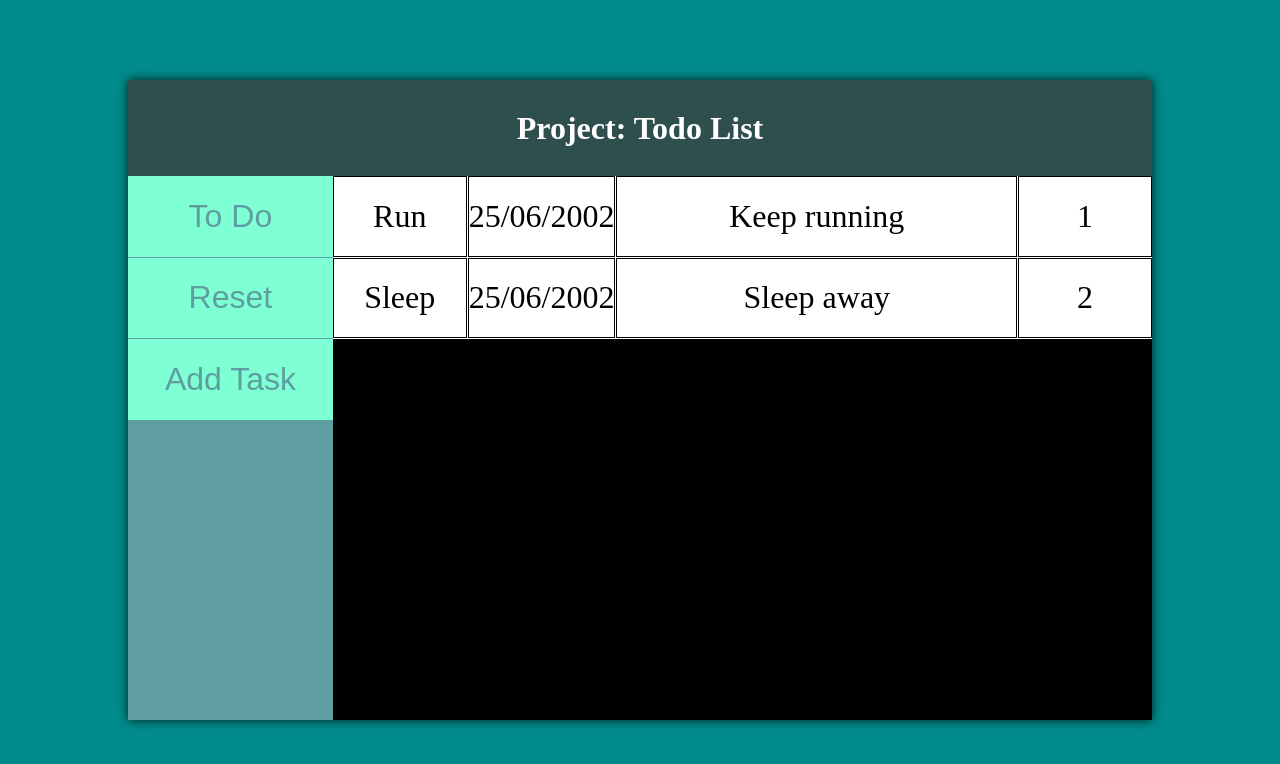
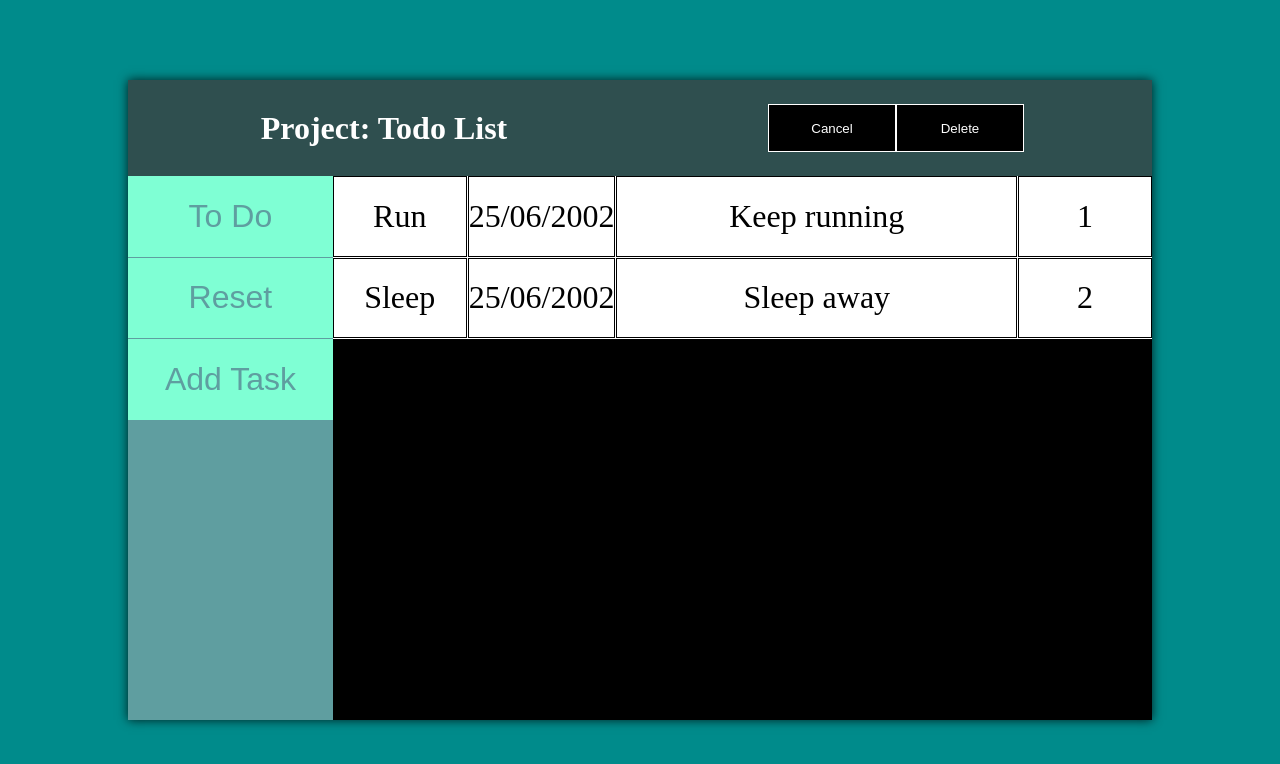
Before and after one commit to ferinsh/project-todo-list, a website built with webpack: page dist/index.html in a window 1280 px wide. Built offline with nearby package versions, Linux system fonts and the light colour scheme.

Commit message:
Cancel, Delete buttons added to header cancel button doesn't do anything right now Delete button removes a todo item from the list

```diff
--- a/src/content_loader/content-loader.js
+++ b/src/content_loader/content-loader.js
@@ -7,7 +7,30 @@ export default function contentLoader() {
     /* -Create Header- */
     const contentHeader = document.createElement('h1');
     contentHeader.classList.add('content-header');
-    contentHeader.innerText = 'Project: Todo List';
+
+    const headerTitle = document.createElement('div');
+    headerTitle.classList.add('header-title');
+    headerTitle.innerText = 'Project: Todo List';
+
+    const headerBtns = document.createElement('div');
+    headerBtns.classList.add('header-buttons-holder');
+    headerBtns.id = 'header-buttons-holder';
+
+    const headerBtnCancel = document.createElement('button');
+    headerBtnCancel.classList.add('header-button');
+    headerBtnCancel.textContent = 'Cancel';
+    headerBtnCancel.id = 'header-button-cancel';
+
+    const headerBtnDelete = document.createElement('button');
+    headerBtnDelete.classList.add('header-button');
+    headerBtnDelete.textContent = 'Delete';
+    headerBtnDelete.id = 'header-button-delete';
+
+    headerBtns.appendChild(headerBtnCancel);
+    headerBtns.appendChild(headerBtnDelete);
+    contentHeader.appendChild(headerTitle);
+    contentHeader.appendChild(headerBtns);
+
 
     /* -Create Content- */
     const content = document.createElement('div');
--- a/src/content_loader/content-view-loader.js
+++ b/src/content_loader/content-view-loader.js
@@ -13,6 +13,7 @@ function createTodoHolder(todoObject) {
     todoHolder.appendChild(dueDate);
     todoHolder.appendChild(desc);
     todoHolder.appendChild(priority);
+    todoHolder.id = todoObject.title;
 
     title.id = 'todoHolder-title';
     dueDate.id = 'todoHolder-dueDate';
@@ -23,6 +24,8 @@ function createTodoHolder(todoObject) {
     dueDate.innerHTML = todoObject.dueDate;
     desc.innerHTML = todoObject.desc;
     priority.innerHTML = todoObject.priority;
+
+    console.log(todoObject);
     return todoHolder;
 }
 
--- a/src/index.js
+++ b/src/index.js
@@ -8,13 +8,14 @@ import createFormInMenu from './create-form-in-menu';
 document.addEventListener('DOMContentLoaded', () => {
     console.log('DOM Content loaded');
     const container = document.querySelector('#container');
+    const contentView = document.querySelector('#content-view');
 
     container.appendChild(contentLoader());
 
 
 
     //load todo content view
-    const todoObjectArray = [];
+    let todoObjectArray = [];
 
     todoObjectArray.push(new createTodoObject('Run', '25/06/2002', 'Keep running', 1));
     todoObjectArray.push(new createTodoObject('Sleep', '25/06/2002', 'Sleep away', 2));
@@ -30,32 +31,71 @@ document.addEventListener('DOMContentLoaded', () => {
 
     createFormInMenu();
 
-    //---
+    /* --BUTTONS-- */
 
     const taskForm = document.getElementById('add-task-form');
+    const btnSubmit = document.getElementById('btnSubmit');
+    const btnCancel = document.getElementById('btnCancel');
+    const btnTodoSelector = document.querySelectorAll('.todo-holder');
+    const btnHeaderCancel = document.getElementById('header-button-cancel');
+    const btnHeaderDelete = document.getElementById('header-button-delete');
+    const headerBtnHolder = document.getElementById('header-buttons-holder');
+    console.log(headerBtnHolder);
+    console.log(btnHeaderCancel);
+
+
+
+
+    btnHeaderCancel.addEventListener('click', () => {
+
+        //code to be added
+
+    });
+
+    btnHeaderDelete.addEventListener('click', () => {
+        const choice = prompt("Enter task title");
+        for(let i = 0; i < todoObjectArray.length; i++){
+            if(todoObjectArray[i].title === choice){
+                delete todoObjectArray[i];
+            }
+        }
+        const filtered = todoObjectArray.filter(function (el) {
+            return el != null;
+        });
+        todoObjectArray = filtered
+        console.log(filtered);
+        console.log(todoObjectArray);
+
+        contentViewLoader(todoObjectArray);
+    });
+
 
     btnAddTask.addEventListener('click', () => {
         taskForm.style.display = 'flex';
+
     });
-
-    const btnSubmit = document.getElementById('btnSubmit');
-    const btnCancel = document.getElementById('btnCancel');
-
-
 
     btnSubmit.addEventListener('click', (e) => {
         e.preventDefault();
 
-        const title = document.getElementById('form-title').value;
-        const dueDate = document.getElementById('form-due-date').value;
-        const description = document.getElementById('form-description').value;
-        const priority = document.getElementById('form-priority').value;
 
-        todoObjectArray.push({ title, dueDate, description, priority});
+        function addTask(todoObject){
+            const title = document.getElementById('form-title').value;
+            const dueDate = document.getElementById('form-due-date').value;
+            const description = document.getElementById('form-description').value;
+            const priority = document.getElementById('form-priority').value;
+            console.log(description);
+            todoObject.push({ title, dueDate, description, priority});
+            console.log(todoObject);
 
-        contentViewLoader(todoObjectArray);
+            contentViewLoader(todoObject);
+        }
+
+
+        addTask(todoObjectArray);
         taskForm.reset();
         taskForm.style.display = 'none';
+
     });
 
     btnCancel.addEventListener('click', (e) => {
@@ -65,6 +105,5 @@ document.addEventListener('DOMContentLoaded', () => {
         taskForm.style.display = 'none';
     });
 
-
     //----------------------------------------------------------------
 });
--- a/src/style.css
+++ b/src/style.css
@@ -33,6 +33,36 @@ body{
     align-items: center;
 
 
+}
+
+.header-buttons-holder {
+    display: flex;
+    height: 100%;
+    width: 50%;
+    justify-content: center;
+    align-items: center;
+}
+
+.header-title {
+    height: 100%;
+    width: 50%;
+    display: flex;
+    justify-content: center;
+    align-items: center;
+}
+
+.header-button {
+    height: 50%;
+    width: 25%;
+    color: white;
+    border: 1px solid white;
+    background: black;
+}
+
+.header-button:hover {
+    background-color: darkslategray;
+
+    color: white;
 }
 
 .content {
```
Also changed, not shown: dist/main.js.
